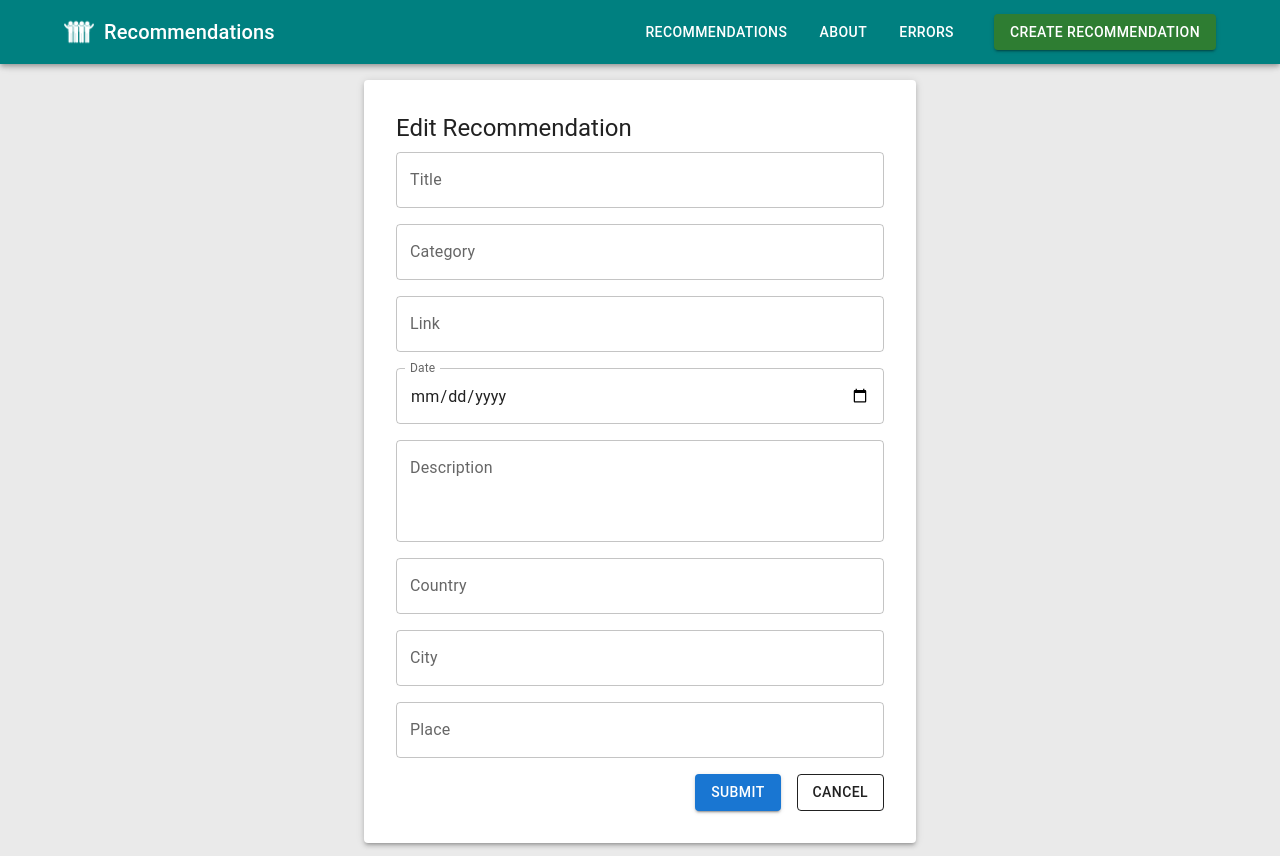
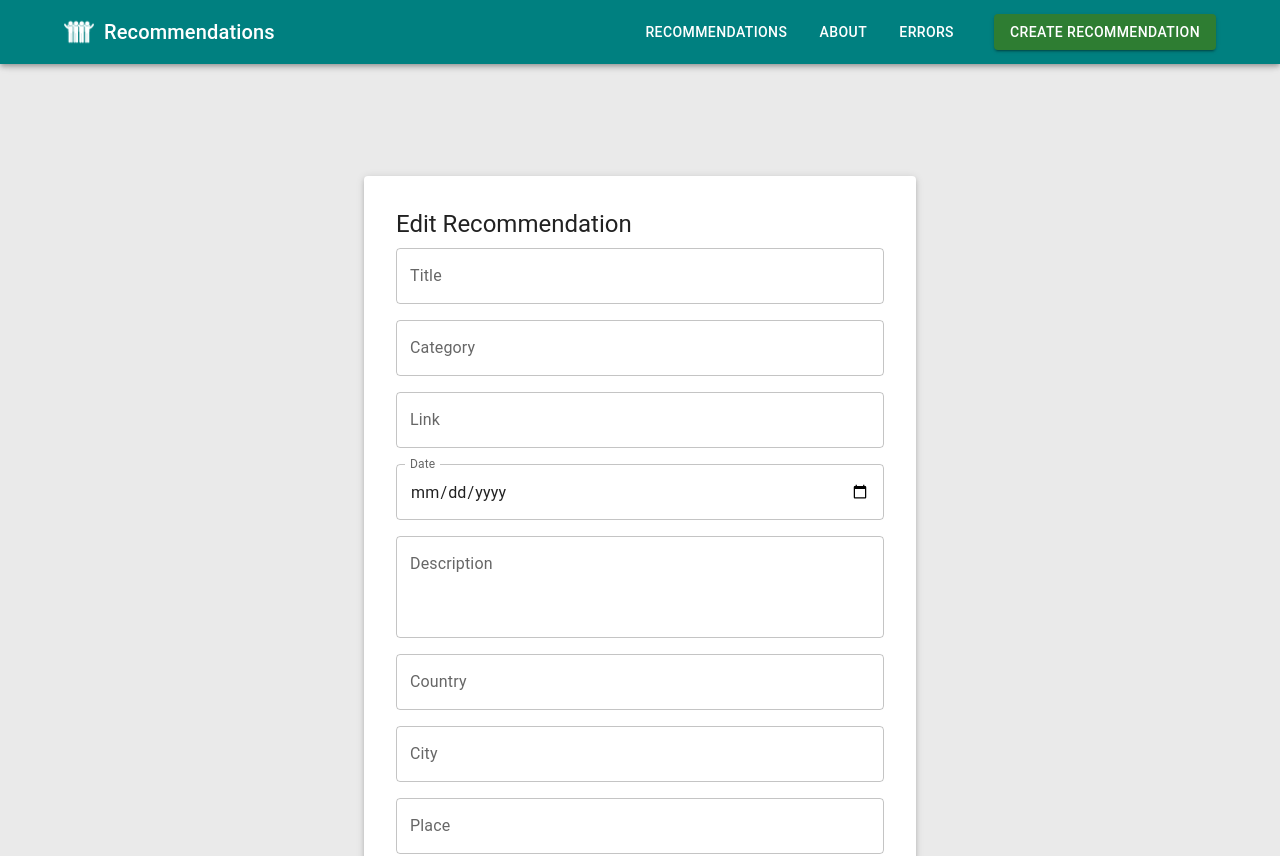
Before and after one commit to ppcosys/RecommendationsApp, a React (Vite) app in the folder ReactApp/: page /manage/1 in a window 1280 px wide. Shown: the top 856 px of the page. Built offline with nearby package versions, Linux system fonts and the light colour scheme; no server answers.

Commit message:
refactor(layout): centralize app layout and route-based rendering

```diff
--- a/ReactApp/src/app/layout/App.tsx
+++ b/ReactApp/src/app/layout/App.tsx
@@ -1,28 +1,37 @@
-import NavBar from './NavBar';
-import { observer } from 'mobx-react-lite';
-import { Outlet, useLocation } from 'react-router-dom';
-import HomePage from '../../features/recommendations/home/HomePage';
-import { ToastContainer } from 'react-toastify';
-import Container from '@mui/material/Container';
+import NavBar from "./NavBar";
+import { observer } from "mobx-react-lite";
+import { Outlet, useLocation } from "react-router-dom";
+import HomePage from "../../features/recommendations/home/HomePage";
+import { ToastContainer } from "react-toastify";
+import { Box, CssBaseline } from "@mui/material";
 
 function App() {
   const location = useLocation();
 
   return (
     <>
-      {location.pathname === '/' ? (
+      <CssBaseline />
+      <ToastContainer position="bottom-right" hideProgressBar theme="colored" />
+
+      {location.pathname === "/" ? (
         <HomePage />
       ) : (
         <>
-          <ToastContainer
-            position="bottom-right"
-            hideProgressBar
-            theme="colored"
-          />
           <NavBar />
-          <Container maxWidth="lg" sx={{ mt: 10 }}>
+          <Box
+            component="main"
+            sx={{
+              flex: 1,
+              width: "100%",
+              maxWidth: "lg",
+              mx: "auto",
+              px: { xs: 2, sm: 3, md: 4 },
+              py: 4,
+              mt: { xs: 7, sm: 8 },
+            }}
+          >
             <Outlet />
-          </Container>
+          </Box>
         </>
       )}
     </>
--- a/ReactApp/src/features/recommendations/dashboard/RecommendationDashboard.tsx
+++ b/ReactApp/src/features/recommendations/dashboard/RecommendationDashboard.tsx
@@ -18,7 +18,7 @@ export default observer(function RecommendationDashboard() {
     return <LoadingComponent content="Loading app" />;
 
   return (
-    <Container maxWidth="lg" sx={{ mt: 2 }}>
+    <Container maxWidth="lg" sx={{ mt: 2, bgcolor: "blue" }}>
       <Grid container spacing={3}>
         <Grid size={{ xs: 12, md:8 }}>
           <RecommendationList />
--- a/ReactApp/src/features/recommendations/home/HomePage.tsx
+++ b/ReactApp/src/features/recommendations/home/HomePage.tsx
@@ -1,10 +1,15 @@
 import { Link } from 'react-router-dom';
-import { Container, Typography, Box } from '@mui/material';
+import { Container, Typography, Box, Grid } from '@mui/material';
 
 export default function HomePage() {
   return (
-    <Container maxWidth="md">
-      <Box sx={{ mt: 10 }}>
+    <Container maxWidth="lg">
+
+      <Grid>
+
+      </Grid>
+
+      <Box sx={{ mt: 2, bgcolor: "tomato" }}>
         <Typography variant="h3" gutterBottom>
           Home Page
         </Typography>
--- a/ReactApp/src/main.tsx
+++ b/ReactApp/src/main.tsx
@@ -12,6 +12,5 @@ createRoot(document.getElementById('root')!).render(
     <StoreContext.Provider value={store}>
       <RouterProvider router={router}/>
     </StoreContext.Provider>
-
   </StrictMode>,
 )
```
